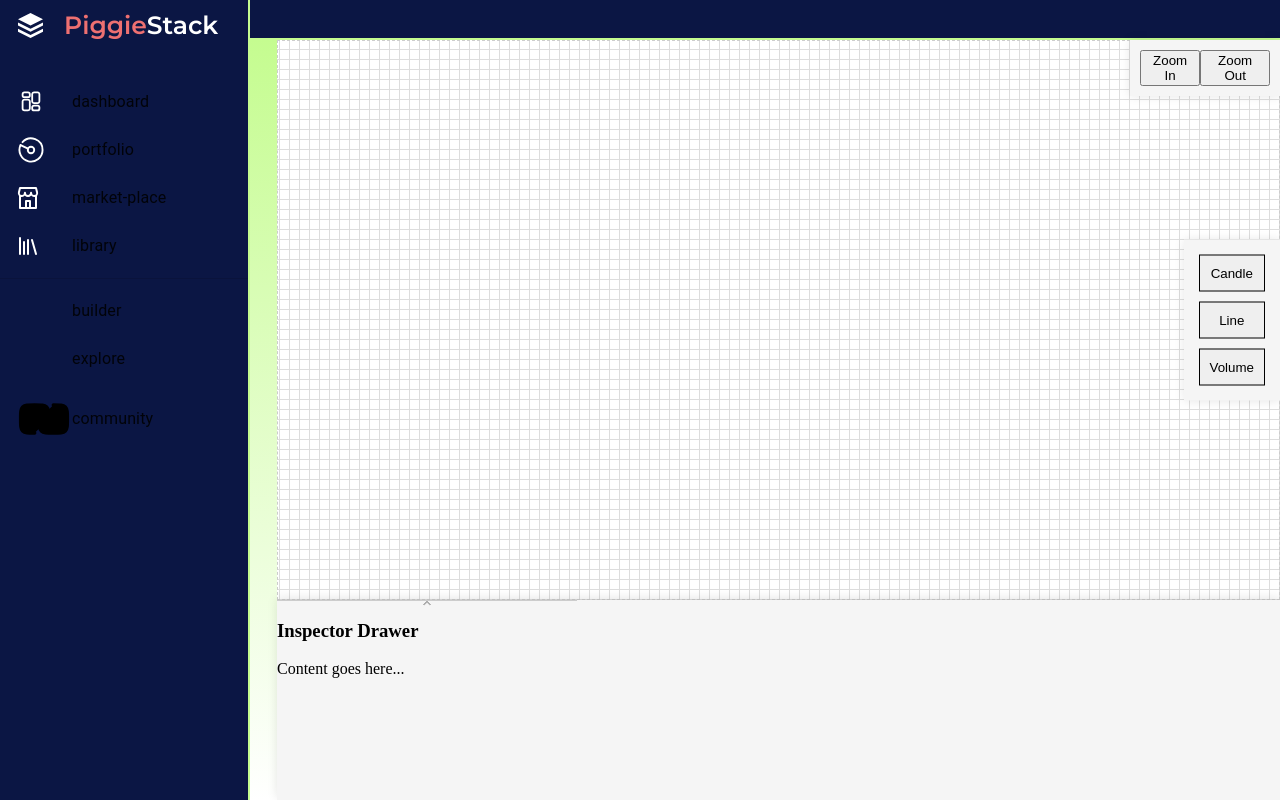
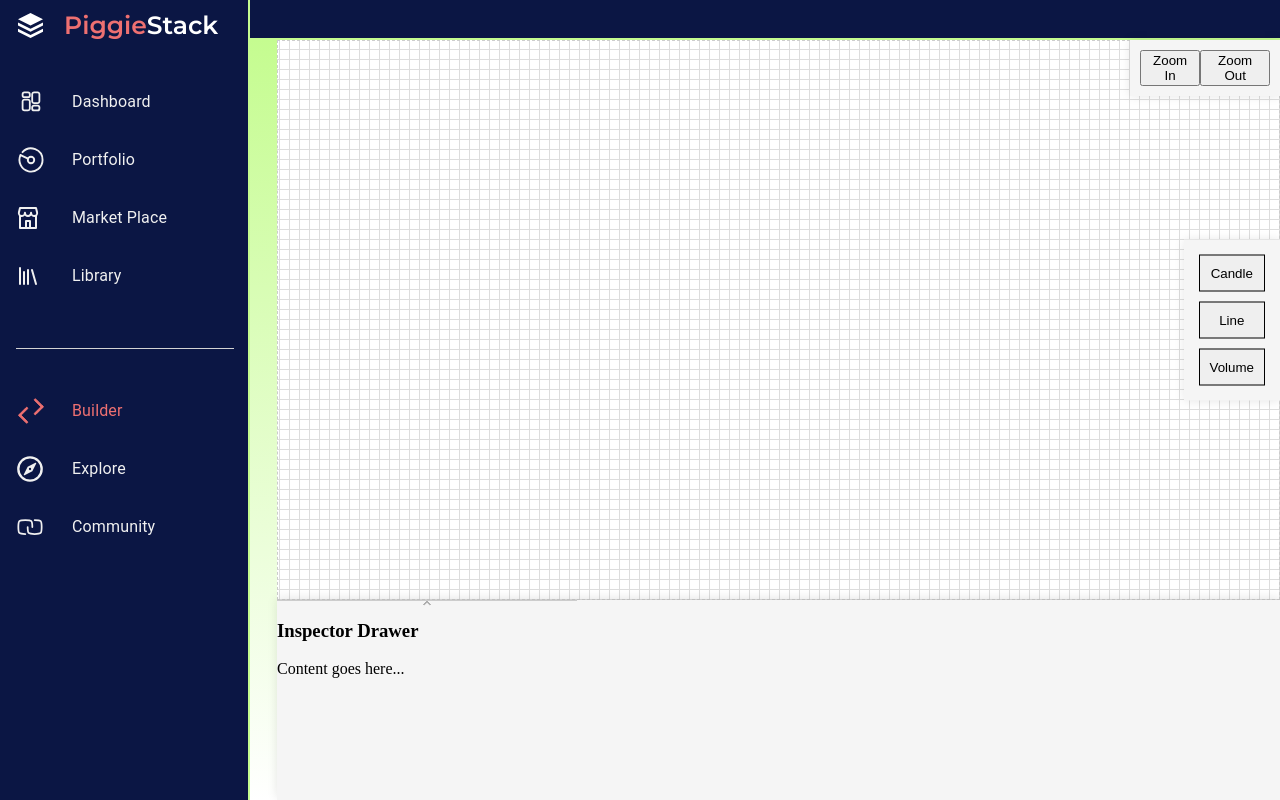
Before and after one commit to kriks7iitk/quogni-ade-web, a React (Vite) app: page /builder in a window 1280 px wide. Built offline with nearby package versions, Linux system fonts and the light colour scheme.

Commit message:
design- changes

```diff
--- a/src/Modules/Navigation/NavBar/NavBar.jsx
+++ b/src/Modules/Navigation/NavBar/NavBar.jsx
@@ -8,23 +8,31 @@ import ListItem from '@mui/material/ListItem';
 import ListItemButton from '@mui/material/ListItemButton';
 import ListItemIcon from '@mui/material/ListItemIcon';
 import ListItemText from '@mui/material/ListItemText';
-import InboxIcon from '@mui/icons-material/MoveToInbox';
-import MailIcon from '@mui/icons-material/Mail';
-import MenuIcon from '@mui/icons-material/Menu'; // Import MenuIcon
 import Icon from '../../../_icons/svgs/SolidIcons';
 import SolidButton from '../../../_components/Buttons/SolidButton';
 import '../navigation.theme.scss';
 import PiggieStackName from '../../BrandAndLogo/PiggieStackName';
+import { kebabCaseToNormal } from '../../../Utility/utility';
 
 export const NavBar = ({ isExpanded, setIsExpanded }) => {
   const drawerWidth = isExpanded ? 250 : 60;
 
   const list = () => (
     <Box sx={{ width: drawerWidth }} role="presentation">
-      <List>
+      <List
+        sx={{
+          marginBottom: '30px',
+        }}
+      >
         {['dashboard', 'portfolio', 'market-place', 'library'].map(
           (text, index) => (
-            <ListItem key={text} disablePadding>
+            <ListItem
+              sx={{
+                marginBottom: '10px',
+              }}
+              key={text}
+              disablePadding
+            >
               <ListItemButton
                 sx={{
                   '&:hover': {
@@ -36,24 +44,66 @@ export const NavBar = ({ isExpanded, setIsExpanded }) => {
                 }}
               >
                 <ListItemIcon>
-                  <Icon name={text} />
+                  <Icon
+                    name={text}
+                    fill={text === 'builder' ? '#EE7071' : '#f0f0f0'}
+                  />
                 </ListItemIcon>
-                {isExpanded && <ListItemText primary={text} />}{' '}
+                {isExpanded && (
+                  <ListItemText
+                    sx={{
+                      color: '#f0f0f0',
+                    }}
+                    primary={kebabCaseToNormal(text)}
+                  />
+                )}{' '}
               </ListItemButton>
             </ListItem>
           ),
         )}
       </List>
-      <Divider />
+      <Divider
+        sx={{
+          height: '1px', // Increase the thickness of the divider
+          marginLeft: '16px', // Add padding (margin) on the left
+          marginRight: '16px', // Add padding (margin) on the right
+          backgroundColor: '#f0f0f0', // Optionally, set a custom color for the divider
+          marginBottom: '30px',
+        }}
+      />
       <List>
         {['builder', 'explore', 'community'].map((text, index) => (
-          <ListItem key={text} disablePadding>
-            <ListItemButton>
+          <ListItem
+            sx={{
+              marginBottom: '10px',
+            }}
+            key={text}
+            disablePadding
+          >
+            <ListItemButton
+              sx={{
+                '&:hover': {
+                  backgroundColor: '#f0f0f0', // Change the background color on hover
+                },
+                '&:hover .MuiListItemIcon-root': {
+                  color: '#007bff', // Change icon color on hover
+                },
+              }}
+            >
               <ListItemIcon>
-                <Icon name={text} />
+                <Icon
+                  name={text}
+                  fill={text === 'builder' ? '#EE7071' : '#f0f0f0'}
+                />
               </ListItemIcon>
-              {isExpanded && <ListItemText primary={text} />}{' '}
-              {/* Only show text if expanded */}
+              {isExpanded && (
+                <ListItemText
+                  sx={{
+                    color: text === 'builder' ? '#EE7071' : '#f0f0f0',
+                  }}
+                  primary={kebabCaseToNormal(text)}
+                />
+              )}{' '}
             </ListItemButton>
           </ListItem>
         ))}
--- a/src/Utility/utility.js
+++ b/src/Utility/utility.js
@@ -1,9 +1,12 @@
+export function camelCaseToNormal(str) {
+  let result = str.replace(/([A-Z])/g, ' $1');
+  result = result.charAt(0).toUpperCase() + result.slice(1);
+  return result;
+}
 
-
-
-
-export function camelCaseToNormal(str) {
-    let result = str.replace(/([A-Z])/g, ' $1');
-    result = result.charAt(0).toUpperCase() + result.slice(1);
-    return result;
+export function kebabCaseToNormal(str) {
+  return str
+    .split('-')
+    .map((word) => word.charAt(0).toUpperCase() + word.slice(1))
+    .join(' ');
 }
--- a/src/_icons/svgs/SolidIcons/Builder.jsx
+++ b/src/_icons/svgs/SolidIcons/Builder.jsx
@@ -1,37 +1,27 @@
 import React from 'react';
 
-export default function Builder({
-  fill = '#ffffff',
-  viewBox = '0 0 24 24',
-  width = '24',
-}) {
+export default function Builder({ fill = '#ffffff', viewBox = '0 0 192 192', width = '30' }) {
   return (
     <svg
       viewBox="0 0 192 192"
       xmlns="http://www.w3.org/2000/svg"
+      width={width}
       fill="none"
-      width={width}
+      stroke={fill}
+      stroke-width="6"
     >
-      <g id="SVGRepo_bgCarrier" stroke-width="0"></g>
-      <g
-        id="SVGRepo_tracerCarrier"
-        stroke-linecap="round"
-        stroke-linejoin="round"
-      ></g>
-      <g id="SVGRepo_iconCarrier">
       <path
-          fill="#ffffff"
+        fill={fill}
         d="M28.3 118.987a5.799 5.799 0 0 0-8.2 8.2L64.813 171.9a5.799 5.799 0 0 0 8.2-8.2L28.3 118.987Z"
       ></path>
       <path
-          fill="#ffffff"
+        fill={fill}
         d="M20.104 118.963a5.798 5.798 0 1 0 8.2 8.2L73.017 82.45a5.798 5.798 0 1 0-8.2-8.2l-44.713 44.713Zm143.534-45.95a5.798 5.798 0 1 0 8.2-8.2L127.124 20.1a5.798 5.798 0 1 0-8.2 8.2l44.714 44.713Z"
       ></path>
       <path
-          fill="#ffffff"
+        fill={fill}
         d="M171.833 73.037a5.799 5.799 0 0 0-8.2-8.2L118.92 109.55a5.799 5.799 0 0 0 8.2 8.2l44.713-44.713Z"
       ></path>
-      </g>
     </svg>
   );
 }
--- a/src/_icons/svgs/SolidIcons/Community.jsx
+++ b/src/_icons/svgs/SolidIcons/Community.jsx
@@ -1,13 +1,17 @@
 import React from 'react';
 
 export default function Community({
-  fill = '#000000',
+  fill = '#ffffff',
   viewBox = '0 0 24 24',
-  width = '24',
+  width = '28',
 }) {
   return (
-    <svg viewBox={viewBox} xmlns="http://www.w3.org/2000/svg">
-      {' '}
+    <svg
+      viewBox={viewBox}
+      fill="none"
+      xmlns="http://www.w3.org/2000/svg"
+      width={width}
+    >
       <path
         d="M8 18C5.17157 18 3.75736 18 2.87868 17.1213C2 16.2426 2 14.8284 2 12C2 9.17157 2 7.75736 2.87868 6.87868C3.75736 6 5.17157 6 8 6C10.8284 6 12.2426 6 13.1213 6.87868C14 7.75736 14 9.17157 14 12"
         stroke={fill}
@@ -18,7 +22,7 @@ export default function Community({
       <path
         d="M10 12C10 14.8284 10 16.2426 10.8787 17.1213C11.7574 18 13.1716 18 16 18C18.8284 18 20.2426 18 21.1213 17.1213C22 16.2426 22 14.8284 22 12C22 9.17157 22 7.75736 21.1213 6.87868C20.2426 6 18.8284 6 16 6"
         stroke={fill}
-        stroke-width="1.5"
+        stroke-width={'1.5'}
         stroke-linecap="round"
         stroke-linejoin="round"
       ></path>{' '}
--- a/src/_icons/svgs/SolidIcons/Explore.jsx
+++ b/src/_icons/svgs/SolidIcons/Explore.jsx
@@ -1,24 +1,15 @@
 import React from 'react';
 
-export default function Explore({
-  fill = '#ffffff',
-  viewBox = '0 0 24 24',
-  width = '30',
-}) {
+export default function Explore({ fill = '#ffffff', viewBox = '0 0 48 48', width = '28' }) {
   return (
-    <svg viewBox={viewBox} xmlns="http://www.w3.org/2000/svg" width={width}>
-      <path
-        fill={fill}
-        d="M28.3 118.987a5.799 5.799 0 0 0-8.2 8.2L64.813 171.9a5.799 5.799 0 0 0 8.2-8.2L28.3 118.987Z"
-      ></path>
-      <path
-        fill={fill}
-        d="M20.104 118.963a5.798 5.798 0 1 0 8.2 8.2L73.017 82.45a5.798 5.798 0 1 0-8.2-8.2l-44.713 44.713Zm143.534-45.95a5.798 5.798 0 1 0 8.2-8.2L127.124 20.1a5.798 5.798 0 1 0-8.2 8.2l44.714 44.713Z"
-      ></path>
-      <path
-        fill={fill}
-        d="M171.833 73.037a5.799 5.799 0 0 0-8.2-8.2L118.92 109.55a5.799 5.799 0 0 0 8.2 8.2l44.713-44.713Z"
-      ></path>
+    <svg
+      viewBox={viewBox}
+      xmlns="http://www.w3.org/2000/svg"
+      fill={fill}
+      width={width}
+    >
+      <path d="M24,6A18,18,0,1,1,6,24,18.1,18.1,0,0,1,24,6m0-4A22,22,0,1,0,46,24,21.9,21.9,0,0,0,24,2Z"></path>{' '}
+      <path d="M33.3,13.3,20,20,13.3,33.3a1.1,1.1,0,0,0,1.4,1.4L28,28l6.7-13.3A1.1,1.1,0,0,0,33.3,13.3ZM24,26a2,2,0,1,1,2-2A2,2,0,0,1,24,26Z"></path>{' '}
     </svg>
   );
 }
--- a/src/_icons/svgs/SolidIcons/index.jsx
+++ b/src/_icons/svgs/SolidIcons/index.jsx
@@ -22,8 +22,8 @@ const Icon = ({ name, ...props }) => {
       return <Library {...props} />;
     case 'explore':
       return <Explore {...props} />;
-    // case 'builder':
-    //   return <Builder {...props} />;
+    case 'builder':
+      return <Builder {...props} />;
     case 'community':
       return <Community {...props} />;
     default:
```
Lines whose indentation alone changed are shown as unchanged.
